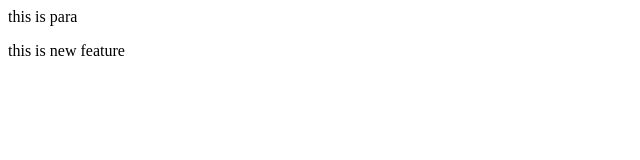
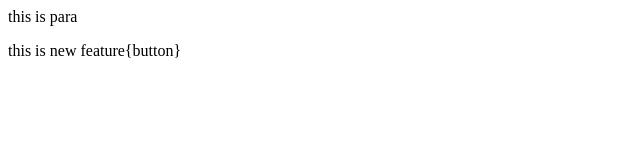
Before and after one commit to krushanagawali/localrepo, a plain HTML site: page index.html in a window 1280 px wide. Shown: the full height of the page, 0-640 px from the left. Drawn offline with Linux system fonts and the light colour scheme.

```diff
--- a/index.html
+++ b/index.html
@@ -1,2 +1,2 @@
 <P>this is para</P>
-<P>this is new feature</P>
+<P>this is new feature{button}</P>
```
